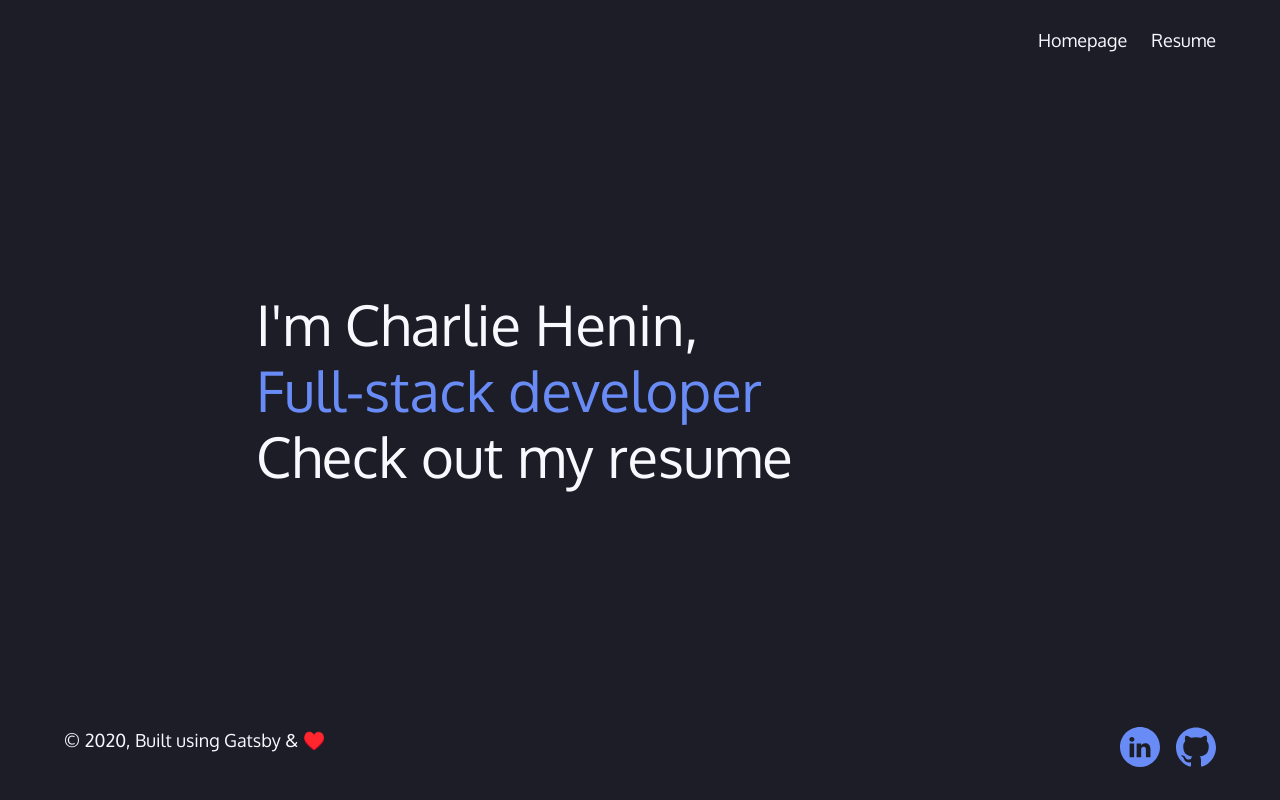
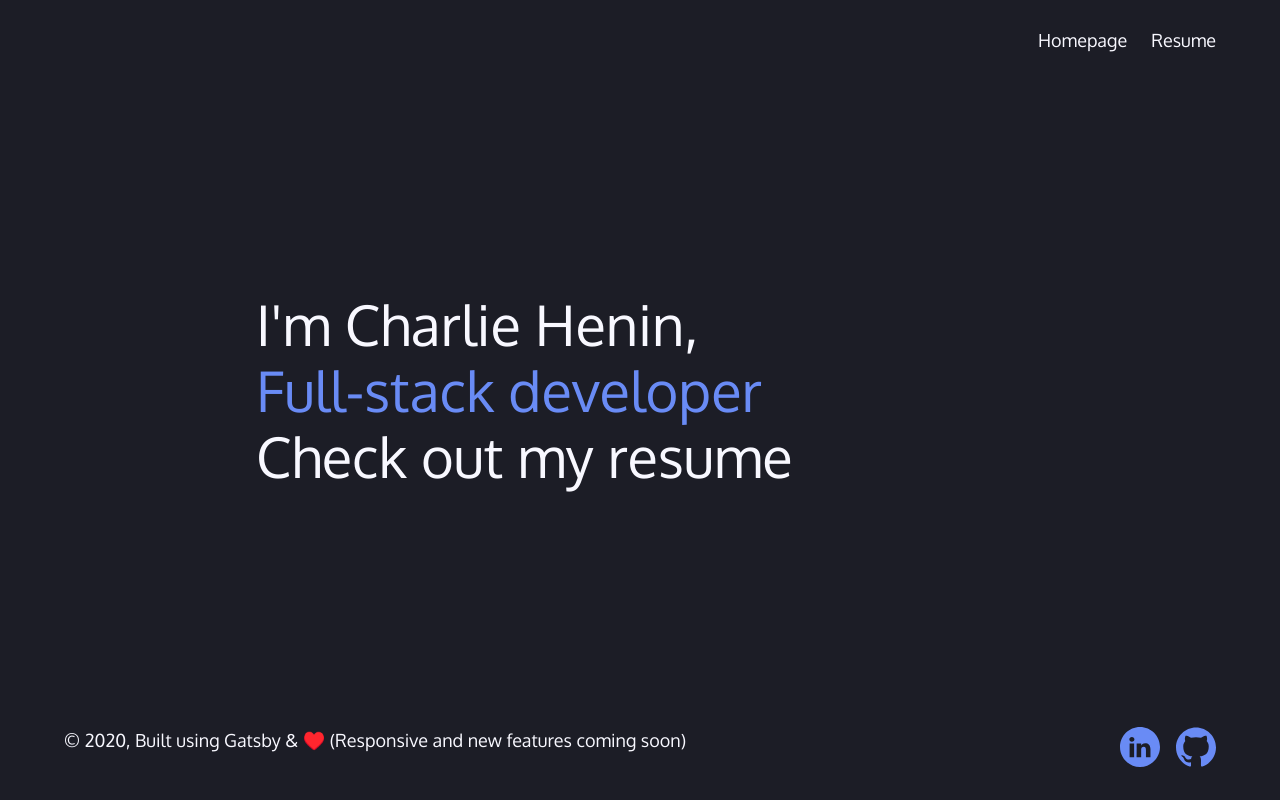
Before and after one commit to kimchicharlie/portfolio, a Gatsby site: page / in a window 1280 px wide. Built offline with nearby package versions, Linux system fonts and the light colour scheme; Gatsby itself is replaced by a stand-in of ours.

Commit message:
fix(gatsby-config): update seo description

```diff
--- a/gatsby-config.js
+++ b/gatsby-config.js
@@ -1,7 +1,7 @@
 module.exports = {
   siteMetadata: {
     title: `Charlie Henin`,
-    description: `Kick off your next, great Gatsby project with this default starter. This barebones starter ships with the main Gatsby configuration files you might need.`,
+    description: `Welcome to my personal website :)`,
     author: `@gatsbyjs`,
   },
   plugins: [
@@ -47,8 +47,5 @@ module.exports = {
         },
       },
     },
-    // this (optional) plugin enables Progressive Web App + Offline functionality
-    // To learn more, visit: https://gatsby.dev/offline
-    // `gatsby-plugin-offline`,
   ],
 };
--- a/src/components/Footer/index.js
+++ b/src/components/Footer/index.js
@@ -7,7 +7,10 @@ import './style.css';
 const Footer = () => (
   <footer className="footer">
     <div className="content">
-      <div>© {new Date().getFullYear()}, Built using Gatsby & ♥️</div>
+      <div>
+        © {new Date().getFullYear()}, Built using Gatsby & ♥️ (Responsive and
+        new features coming soon)
+      </div>
       <div className="logos-container">
         <a
           className="logo-link"
```
